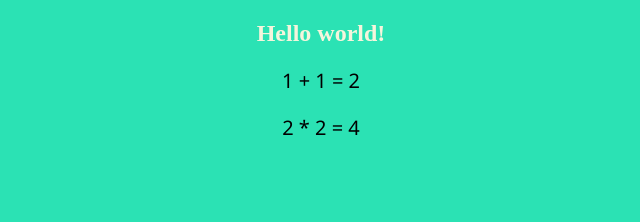
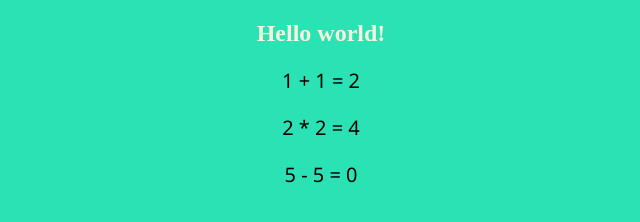
Before and after one commit to sharkdingo/effective-meme, a plain HTML site: page index.html in a window 1280 px wide. Shown: the full height of the page, 319-959 px from the left. Drawn offline with Linux system fonts and the light colour scheme.

Commit message:
5 - 5 = 0

```diff
--- a/index.html
+++ b/index.html
@@ -11,5 +11,6 @@
     <h2>Hello world!</h2>
     <p>1 + 1 = 2</p>
     <p>2 * 2 = 4</p>
+    <p>5 - 5 = 0</p>
 </body>
 </html>
```
